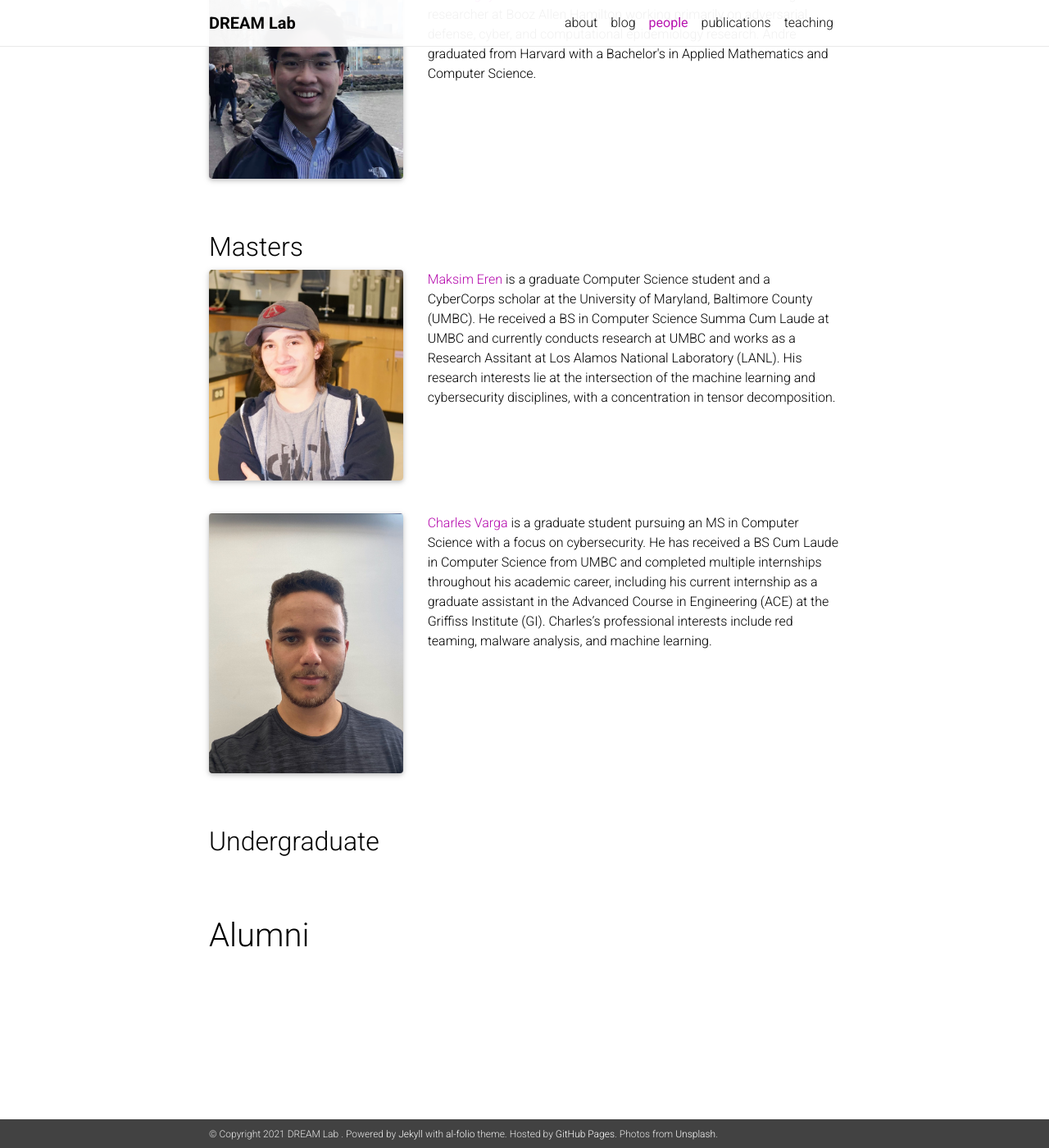
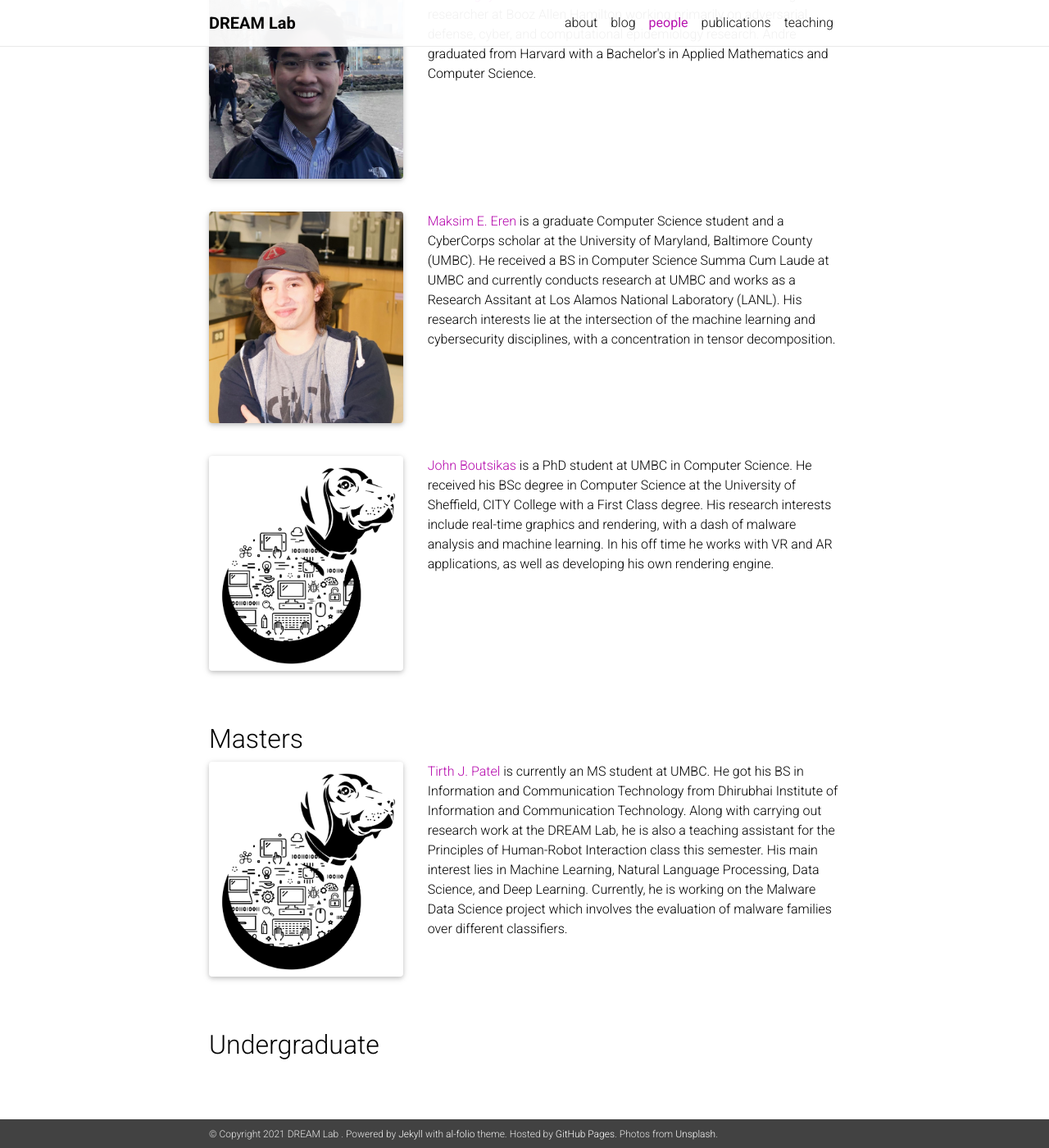
Before and after one commit to UMBC-DREAM-Lab/UMBC-DREAM-Lab.github.io, a Jekyll site: the page built from _pages/people.md, in a window 1280 px wide and 1400 px high, scrolled down 2344 px. Shown: the whole window at 82% size. Built offline with Jekyll 4.4.1, drawn with Linux system fonts in a browser that asks for light colours; nearby versions of some CDN libraries; a style sheet for code colours, icons or effects is not loaded; some of the changed text lies outside the part shown.

Commit message:
update peoples list

```diff
--- a/_pages/people.md
+++ b/_pages/people.md
@@ -89,16 +89,14 @@ nav: true
     </div>
 </div>
 
+<br>
 
-<br><br>
-
-## Masters
 <div class="row justify-content-sm-center">
     <div class="col-sm-4 mt-3 mt-md-0">
         <img class="img-fluid rounded z-depth-1" src="{{ '/assets/img/headshots/maksim_eren.jpg' | relative_url }}" alt="" title="Maksim E. Eren"/>
     </div>
     <div class="col-sm-8 mt-3 mt-md-0">
-       <a href="https://www.maksimeren.com">Maksim Eren</a> is a graduate Computer Science student and a CyberCorps scholar at the University of Maryland, Baltimore County (UMBC). He received a BS in Computer Science Summa Cum Laude at UMBC and currently conducts research at UMBC and works as a Research Assitant at Los Alamos National Laboratory (LANL). His research interests lie at the intersection of the machine learning and cybersecurity disciplines, with a concentration in tensor decomposition.
+       <a href="https://www.maksimeren.com">Maksim E. Eren</a> is a graduate Computer Science student and a CyberCorps scholar at the University of Maryland, Baltimore County (UMBC). He received a BS in Computer Science Summa Cum Laude at UMBC and currently conducts research at UMBC and works as a Research Assitant at Los Alamos National Laboratory (LANL). His research interests lie at the intersection of the machine learning and cybersecurity disciplines, with a concentration in tensor decomposition.
     </div>
 </div>
 
@@ -106,20 +104,43 @@ nav: true
 
 <div class="row justify-content-sm-center">
     <div class="col-sm-4 mt-3 mt-md-0">
-        <img class="img-fluid rounded z-depth-1" src="{{ '/assets/img/headshots/charles_varga.jpg' | relative_url }}" alt="" title="Charles Varga"/>
+        <img class="img-fluid rounded z-depth-1" src="{{ '/assets/img/headshots/place_holder.jpg' | relative_url }}" alt="" title="John Boutsikas"/>
     </div>
     <div class="col-sm-8 mt-3 mt-md-0">
-       <a href="https://www.linkedin.com/in/cvar-ga/">Charles Varga</a> is a graduate student pursuing an MS in Computer Science with a focus on cybersecurity. He has received a BS Cum Laude in Computer Science from UMBC and completed multiple internships throughout his academic career, including his current internship as a graduate assistant in the Advanced Course in Engineering (ACE) at the Griffiss Institute (GI). Charles’s professional interests include red teaming, malware analysis, and machine learning.
+       <a href="https://www.linkedin.com/in/john-boutsikas-aa9179129/">John Boutsikas</a> is a PhD student at UMBC in Computer Science. He received his BSc degree in Computer Science at the University of Sheffield, CITY College with a First Class degree. His research interests include real-time graphics and rendering, with a dash of malware analysis and machine learning. In his off time he works with VR and AR applications, as well as developing his own rendering engine.
     </div>
 </div>
+
+
+<br><br>
+
+## Masters
+
+<div class="row justify-content-sm-center">
+    <div class="col-sm-4 mt-3 mt-md-0">
+        <img class="img-fluid rounded z-depth-1" src="{{ '/assets/img/headshots/place_holder.jpg' | relative_url }}" alt="" title="Tirth J. Patel"/>
+    </div>
+    <div class="col-sm-8 mt-3 mt-md-0">
+       <a href="https://www.linkedin.com/in/tirth-j-patel/">Tirth J. Patel</a> is currently an MS student at UMBC. He got his BS in Information and Communication Technology from Dhirubhai Institute of Information and Communication Technology. Along with carrying out research work at the DREAM Lab, he is also a teaching assistant for the Principles of Human-Robot Interaction class this semester. His main interest lies in Machine Learning, Natural Language Processing, Data Science, and Deep Learning. Currently, he is working on the Malware Data Science project which involves the evaluation of malware families over different classifiers.
+    </div>
+</div>
+
 
 <br><br>
 
 ## Undergraduate
 
-
 <br><br>
 
 # Alumni
 
+<div class="row justify-content-sm-center">
+    <div class="col-sm-4 mt-3 mt-md-0">
+        <img class="img-fluid rounded z-depth-1" src="{{ '/assets/img/headshots/charles_varga.jpg' | relative_url }}" alt="" title="Charles Varga"/>
+    </div>
+    <div class="col-sm-8 mt-3 mt-md-0">
+       <a href="https://www.linkedin.com/in/cvar-ga/">Charles Varga</a> is a graduate student pursuing an MS in Computer Science with a focus on cybersecurity. He has received a BS Cum Laude in Computer Science from UMBC and completed multiple internships throughout his academic career, including his most recent internship as a graduate assistant in the Advanced Course in Engineering (ACE) at the Griffiss Institute (GI). Charles’s professional interests include red teaming, malware analysis, and machine learning. Charles is currently employed by New York City Cyber Command.
+    </div>
+</div>
+
 <br>
```
